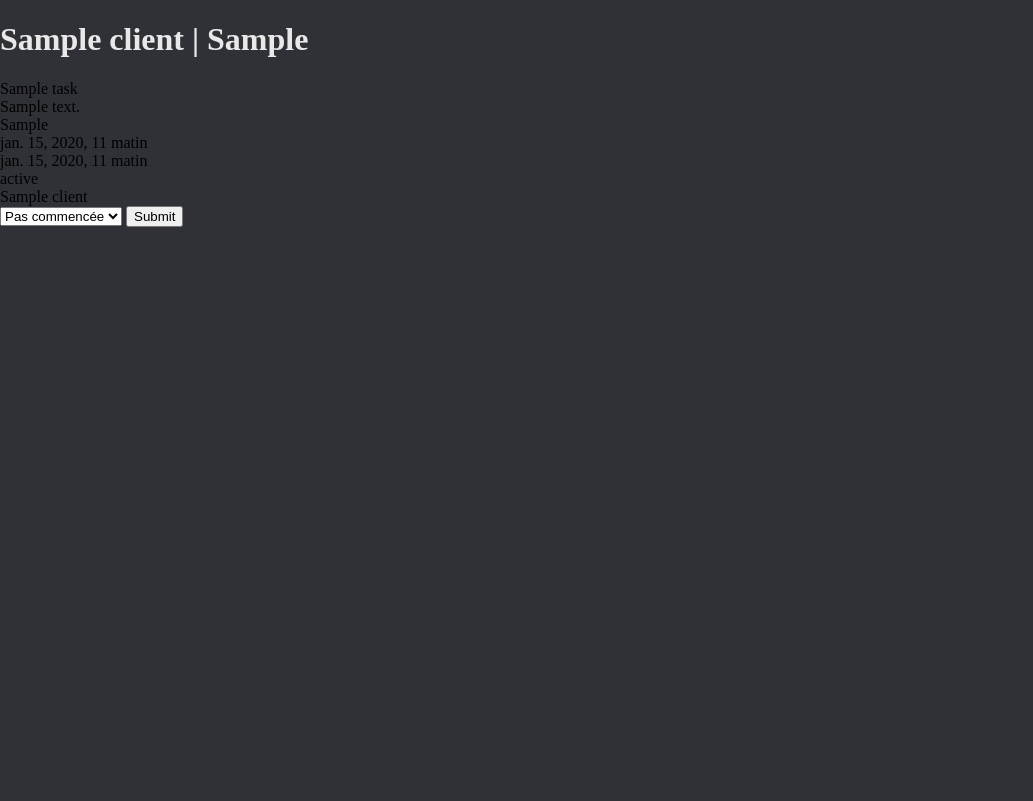
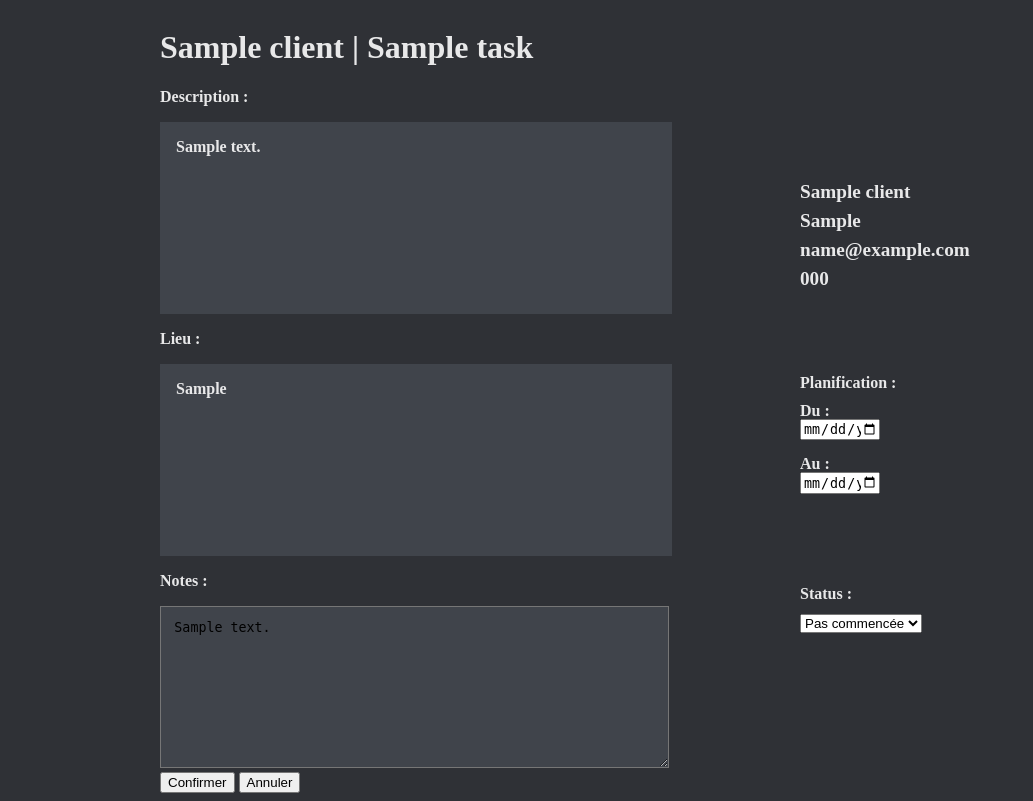
Before and after one commit to JohnDacosse/TaskManager, a Django app: page /update_task/1/ in a window 1280 px wide. Shown: the whole page, without its empty margins (0-1033 px from the left). Before the commit the page ends 227 px from the top, so only its background shows below. Run offline with Django 3.2, Linux system fonts and the light colour scheme; tables that the repository leaves empty hold one stand-in row (values such as "Sample post").

Commit message:
UI update

```diff
--- a/taskmanager/mainapp/static/mainapp/update.css
+++ b/taskmanager/mainapp/static/mainapp/update.css
@@ -9,10 +9,60 @@ Text : #e8e8e9
 body
 {
     background-color: #2f3136;
-    margin: 0px;
+    margin-left: 10em;
+    margin-right: 10em;
+    color: #e8e8e9;
+    font-weight: bold;
 }
 
-h1, p, li
+#main
 {
-    color : #e8e8e9;
+    display: flex;
+    flex-direction: row;
+    justify-content: space-between;
 }
+
+#description, #location, #note
+{
+    height: 10em;
+    padding: 1em;
+    background-color: #40444b;
+    overflow-y:scroll;
+    width: 100%
+}
+
+#left
+{
+    width: 60%;
+}
+
+#right
+{
+    line-height: 0.5;
+    margin-left: 10em;
+    margin-top: 10em;
+    width: 40%;
+}
+
+#info
+{
+    font-size: 1.2em;
+}
+
+#date-picker
+{
+    display: flex;
+    flex-direction: column;
+    line-height: 1;
+    width: 25%;
+}
+
+#labend
+{
+    margin-top: 1em;
+}
+
+#planif, #status
+{
+    margin-top: 6em;
+}
--- a/taskmanager/mainapp/templates/mainapp/taskmanager.html
+++ b/taskmanager/mainapp/templates/mainapp/taskmanager.html
@@ -3,6 +3,7 @@
 <head>
     <meta charset="UTF-8">
     <title>Task Manager</title>
+    <link rel="stylesheet" type="text/css" href="//fonts.googleapis.com/css?family=Varela+Round" />
     {% load static %}
     <link rel="stylesheet" type="text/css" href="{% static 'mainapp/taskmanager.css' %}">
 </head>
@@ -20,6 +21,7 @@
 
     <div id="tasks">
         <section class="tasks">
+            <p class="task-title">Pas commencées</p>
             {% if tasks_not_started %}
                 {% for task in tasks_not_started %}
                     <article class="task" onclick="location.href='{% url 'update_task' task.id %}'">
@@ -41,6 +43,7 @@
         <span class="space"></span>
 
         <section class="tasks">
+            <p class="task-title">En cours</p>
             {% if tasks_started %}
                 {% for task in tasks_started %}
                     <article class="task">
@@ -62,6 +65,7 @@
         <span class="space"></span>
 
         <section class="tasks">
+            <p class="task-title">Terminées</p>
             {% if tasks_finished %}
                 {% for task in tasks_finished %}
                     <article class="task">
--- a/taskmanager/mainapp/templates/mainapp/update_task.html
+++ b/taskmanager/mainapp/templates/mainapp/update_task.html
@@ -8,20 +8,45 @@
 </head>
 <body>
     <form>
-        <h1>{{ task.client }} | {{ client.profession }}</h1>
-        {{ task.title }}<br/>
-        {{ task.description }}<br/>
-        {{ task.location }}<br/>
-        {{ task.startDate }}<br/>
-        {{ task.endDate }}<br/>
-        {{ task.status }}<br/>
-        {{ task.client }}<br/>
-        <select name="status" class="combo_status">
-            <option value="not_started">Pas commencée</option>
-            <option value="started">En cours</option>
-            <option value="finished">Terminée</option>
-        </select>
-        <input type="submit" name="Update Task">
+        <div id="main">
+            <div id="left">
+                <h1>{{ task.client }} | {{ task.title }}</h1>
+                <p>Description :</p>
+                <div id="description">{{ task.description }}</div>
+                <p>Lieu :</p>
+                <div id="location">{{ task.location }}</div>
+                <p>Notes :</p>
+                <form action="/action_page.php" id="usrform">
+                </form>
+                <textarea id="note" name="comment" form="usrform">{{ task.note }}</textarea>
+                <div id="buttons">
+                    <input class="btn" type="button" value="Confirmer">
+                    <input class="btn" type="button" value="Annuler" onclick="location.href='{% url 'taskmanager' %}'">
+                </div>
+            </div>
+            <div id="right">
+                <div id="info">
+                    <p>{{ client.name }}</p>
+                    <p>{{ client.profession }}</p>
+                    <p>{{ client.email }}</p>
+                    <p>{{ client.phone }}</p>
+                </div>
+                <p id="planif">Planification :</p>
+                <div id="date-picker">
+                    <label for="start">Du :</label>
+                    <input type="date" id="start" name="trip-start">
+
+                    <label id="labend" for="end">Au :</label>
+                    <input type="date" id="end" name="trip-end">
+                </div>
+                <p id="status">Status :</p>
+                <select name="status" class="combo_status">
+                    <option value="not_started">Pas commencée</option>
+                    <option value="started">En cours</option>
+                    <option value="finished">Terminée</option>
+                </select>
+            </div>
+        </div>
     </form>
 </body>
 </html>
```
Also changed, not shown: taskmanager/mainapp/static/mainapp/taskmanager.css (+59 -15 lines), taskmanager/mainapp/static/mainapp/images/gear.png, taskmanager/mainapp/static/mainapp/images/info.png, taskmanager/mainapp/static/mainapp/images/nor2.jpg (added), taskmanager/mainapp/static/mainapp/images/norway.jpg (added).
